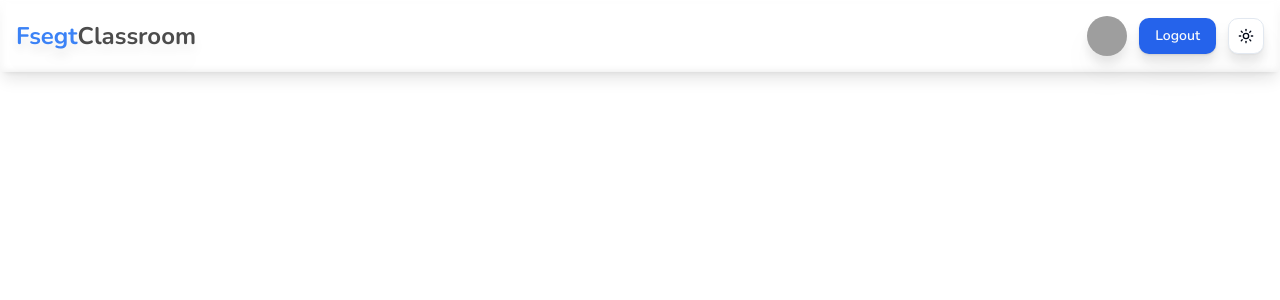
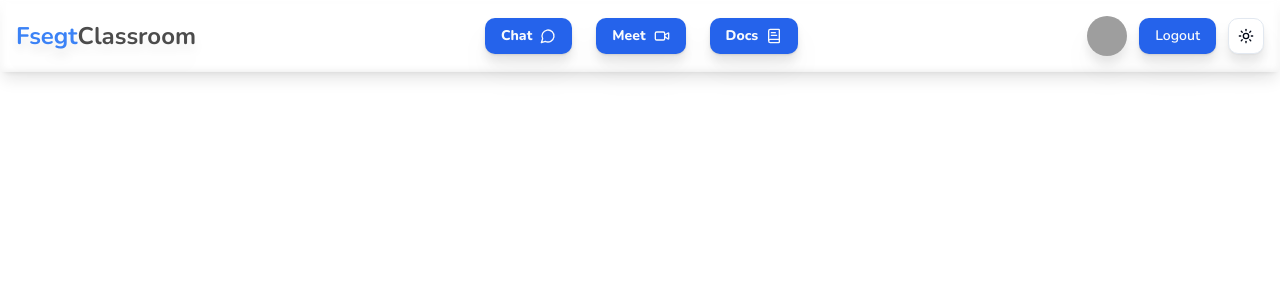
Before and after one commit to samaalibassem123/fsegtclassroomv2, a Next.js app: page /calssid in a window 1280 px wide. Shown: the top 300 px of the page. Built offline with nearby package versions, Linux system fonts and the light colour scheme; grey boxes are pictures that could not be loaded.

Commit message:
Update CHeader.jsx

```diff
--- a/app/(protected)/[class]/components/CHeader.jsx
+++ b/app/(protected)/[class]/components/CHeader.jsx
@@ -3,6 +3,7 @@ import { Button } from "@/components/ui/button";
 import { Avatar, AvatarFallback, AvatarImage } from "@/components/ui/avatar";
 import React from "react";
 import DMenu from "./CMenu";
+import { BookText, MessageCircle, Video } from "lucide-react";
 
 export default function CHeader() {
   return (
@@ -11,13 +12,24 @@ export default function CHeader() {
         <span className="text-blue-500">Fsegt</span>
         <span className="text-black/70 dark:text-white">Classroom</span>
       </h1>
-
+      <div className="sm:flex hidden gap-6">
+        <Button className="font-extrabold ">
+          Chat <MessageCircle size={32} />
+        </Button>
+        <Button className="font-extrabold ">
+          Meet
+          <Video size={32} />
+        </Button>
+        <Button className="font-extrabold ">
+          Docs <BookText size={32} />
+        </Button>
+      </div>
       <div className="flex items-center justify-center gap-3">
         <Avatar>
           <AvatarImage src="https://github.com/shadcn.png" alt="@shadcn" />
           <AvatarFallback>CN</AvatarFallback>
         </Avatar>
-        {/*MENU FOR BIG DEVICES*/}
+
         {/*THE LOGOUT BUTTON */}
         <Button className="sm:inline-block hidden font-semibold">Logout</Button>
         <div className=" sm:inline-block hidden">
```
